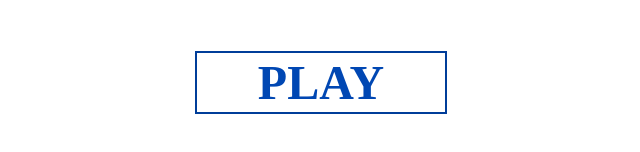
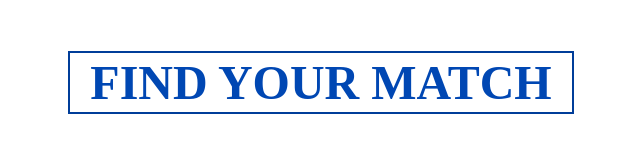
Before and after one commit to ghadayasseen/Finder, a plain HTML site: page index.html in a window 1280 px wide. Shown: the part 338-490 px from the top of the page, without its empty margins (319-959 px from the left). Drawn offline with Linux system fonts and the light colour scheme.

Commit message:
changed 'start' button

```diff
--- a/index.html
+++ b/index.html
@@ -11,8 +11,8 @@
 
 
     <h2 style="font-size:300%">
-        <div style= "border: 2px #003d99 solid; padding: 2px; margin-left:40%; margin-right:40%;">
-            <a href="beginning/finder0.html" style="color:#0047b3; text-decoration:none;">PLAY</a>
+        <div style= "border: 2px #003d99 solid; padding: 2px; margin-left:30%; margin-right:30%;">
+            <a href="beginning/finder0.html" style="color:#0047b3; text-decoration:none;">FIND YOUR MATCH</a>
         </div>
 
     </h2>
```
